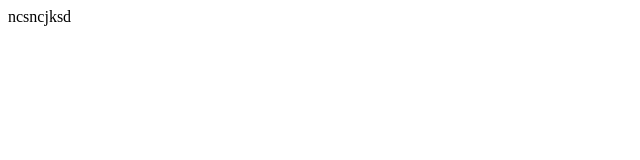
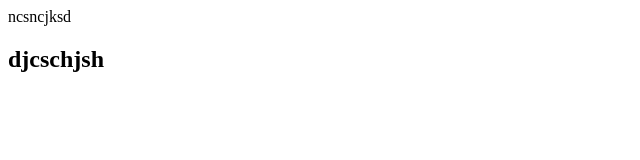
Before and after one commit to Cleankoding-abhishek/DemoCleanKoding, a plain HTML site: page index.html in a window 1280 px wide. Shown: the whole page, without its empty margins (0-640 px from the left). Drawn offline with Linux system fonts and the light colour scheme.

Commit message:
new change

```diff
--- a/index.html
+++ b/index.html
@@ -1,3 +1,6 @@
 <html>
   <p>ncsncjksd</p>
+  <h2>
+    djcschjsh
+  </h2>
 </html>
```
